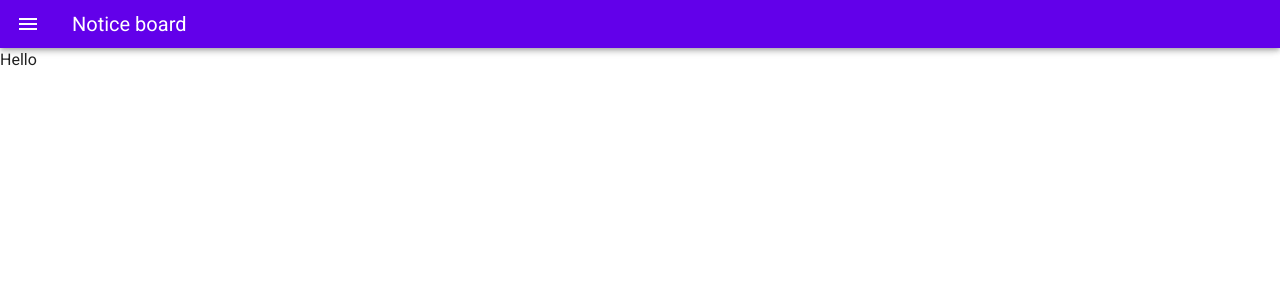
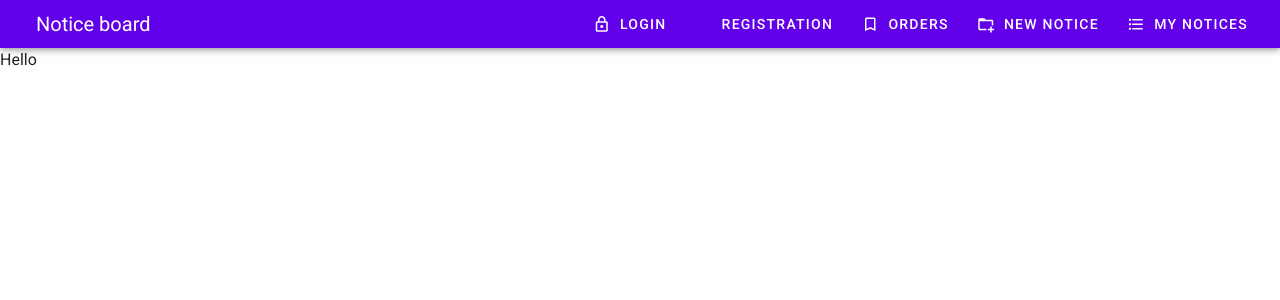
Before and after one commit to aytmamatov/notice-board, a Vue app: page / in a window 1280 px wide. Shown: the top 300 px of the page. Built offline with nearby package versions, Linux system fonts and the light colour scheme.

Commit message:
Added links and adapted for different devices

```diff
--- a/src/App.vue
+++ b/src/App.vue
@@ -1,12 +1,29 @@
 <template>
   <v-app>
-    <v-navigation-drawer app temporary></v-navigation-drawer>
+    <v-navigation-drawer app temporary v-model="drawer">
+      <v-list>
+        <v-list-item v-for="link in links" @click="" :key="link.title" :to="link.url">
+          <v-list-item-content>
+            <v-list-item-title v-text="link.title"></v-list-item-title>
+          </v-list-item-content>
+          <v-list-item-icon>
+            <v-icon>
+              {{ link.icon }}
+            </v-icon>
+          </v-list-item-icon>
+        </v-list-item>
+      </v-list>
+    </v-navigation-drawer>
     <v-app-bar color="deep-purple accent-4" app dense dark>
-      <v-app-bar-nav-icon></v-app-bar-nav-icon>
-
+      <v-app-bar-nav-icon class="hidden-md-and-up" @click="drawer = !drawer"></v-app-bar-nav-icon>
       <v-toolbar-title>Notice board</v-toolbar-title>
-
       <v-spacer></v-spacer>
+      <v-toolbar-items class="hidden-sm-and-down">
+        <v-btn text v-for="link in links" :key="link.title">
+          <v-icon left :to="link.url">{{ link.icon }}</v-icon>
+          {{ link.title }}
+        </v-btn>
+      </v-toolbar-items>
     </v-app-bar>
     <v-content>
       Hello
@@ -14,3 +31,19 @@
     </v-content>
   </v-app>
 </template>
+<script>
+export default {
+  data() {
+    return {
+      drawer: false,
+      links: [
+        { title: "Login", icon: "mdi-lock-outline", url: "/login" },
+        { title: "Registration", icon: "mdi-face-outline", url: "/register" },
+        { title: "Orders", icon: "mdi-bookmark-outline", url: "/orders" },
+        { title: "New notice", icon: "mdi-folder-plus-outline", url: "/new" },
+        { title: "My notices", icon: "mdi-format-list-bulleted", url: "/list" },
+      ],
+    };
+  },
+};
+</script>
```
